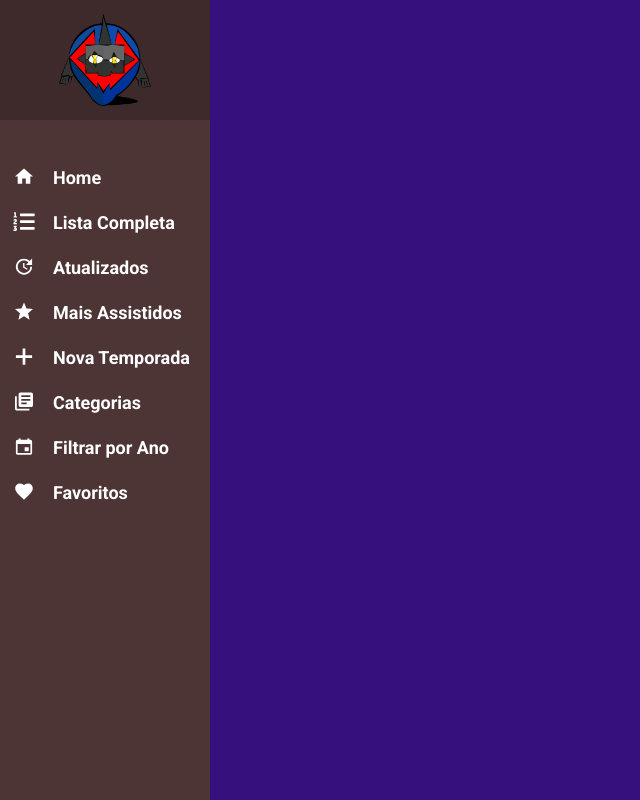
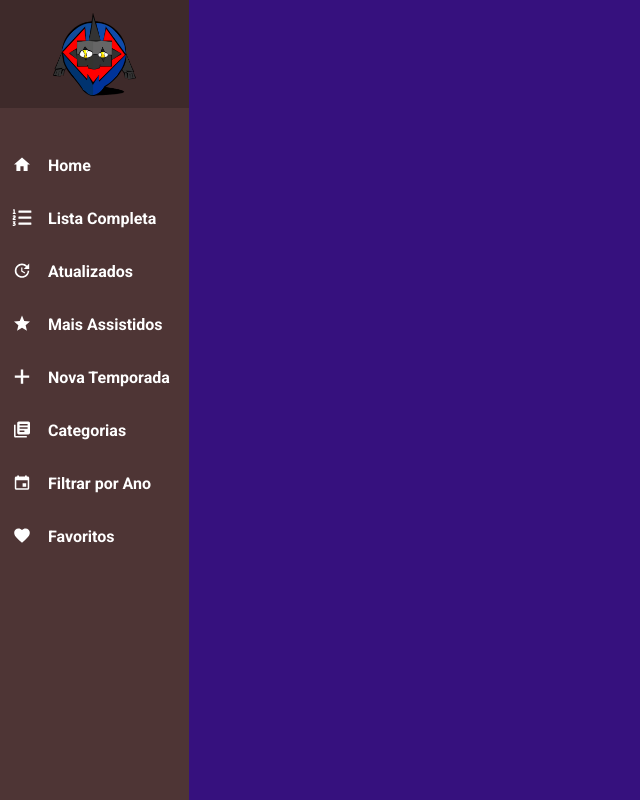
Before and after one commit to SamuelGadiel/giganimaapi, a React (Create React App) app: page / in a window 1280 px wide. Shown: the whole page, without its empty margins (0-640 px from the left). Built offline with nearby package versions, Linux system fonts and the light colour scheme.

Commit message:
Estilizando css do site

```diff
--- a/src/App.js
+++ b/src/App.js
@@ -1,10 +1,12 @@
 import React from 'react';
 import NavLateral from './components/NavLateral';
+import BarraBusca from './components/BarraBusca';
 
 function App() {
   return (
     <div className="App">
       <NavLateral />
+      <BarraBusca />
     </div>
   );
 }
--- /dev/null
+++ b/src/components/BarraBusca/index.js
@@ -0,0 +1,9 @@
+import React from 'react';
+
+function BarraBusca() {
+  return (
+    <div></div>
+  );
+}
+
+export default BarraBusca;
--- a/src/components/NavLateral/NavLateral.css
+++ b/src/components/NavLateral/NavLateral.css
@@ -1,5 +1,5 @@
 .Logo {
-  width: 92px;
+  width: 83px;
   margin: auto;
 
   /* top: 20px;
@@ -9,15 +9,15 @@
 
 .icon{
   margin-top : 1px;
-  margin-right : 20px;
+  margin-right : 18px;
   transform: scale(1.2);
 }
 
 .Quadrado{
-  height: 120px;
+  height: 108px;
   /* position: relative; */
   background: rgba(0, 0, 0, 0.2);
-  margin-bottom: 36px;
+  margin-bottom: 32px;
   display: flex;
   /* justify-items: center;
   align-items: center; */
@@ -33,10 +33,10 @@ a{
 }
 
 .ListaDados{
-  font-size: 18px;
-  padding-left: 15px;
-  padding-top: 11px;
-  padding-bottom: 11px;
+  font-size: 16px;
+  padding-left: 14px;
+  padding-top: 16px;
+  padding-bottom: 16px;
   color: var(--white);
   display: flex;
   font-weight: 600;
@@ -51,7 +51,7 @@ a{
 
 .NavLateral {
   height: 100%;
-  width: 210px;
+  width: 189px;
   z-index: 100;
 
   position: fixed;
--- a/src/components/NavLateral/index.js
+++ b/src/components/NavLateral/index.js
@@ -11,9 +11,7 @@ function NavLateral() {
           <img className="Logo" src={Logo} alt="GiganimaLogo" />
         </a>
       </div>
-
       <ListaDados className="ListaDados" />
-
     </nav>
   );
 }
```
Also changed, not shown: public/index.html (line endings or trailing spaces).
